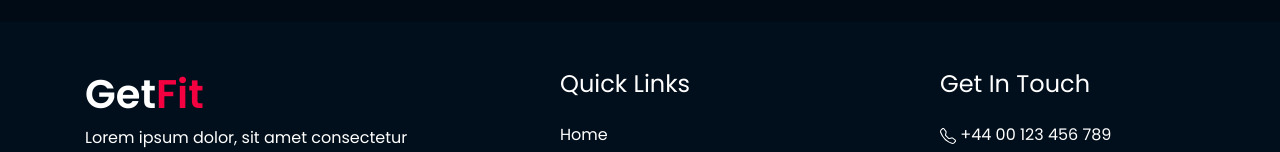
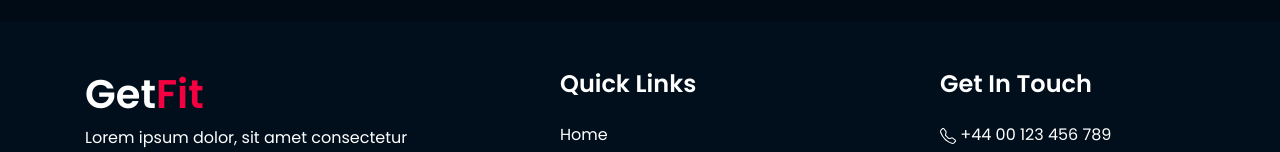
Before and after one commit to Karim-Chammout/GitFit-Landing-page, a plain HTML site: page classes.html in a window 1280 px wide. Shown: the part 2654-2806 px from the top of the page. Drawn offline with nearby package versions, Linux system fonts and the light colour scheme.

Commit message:
Update classes.html

```diff
--- a/classes.html
+++ b/classes.html
@@ -224,7 +224,7 @@
         </div>
       </div>
       <div class="col-md-3 offset-md-1 li-margin-top">
-        <h4 class="text-white mb-4">Quick Links</h4>
+        <h4 class="text-white mb-4 font-weight-bold">Quick Links</h4>
         <ul class="list-unstyled text-white">
           <li>Home</li>
           <li>Courses</li>
@@ -235,7 +235,7 @@
         </ul>
       </div>
       <div class="col-md-3 offset-md-1 li-margin-top">
-        <h4 class="text-white mb-4">Get In Touch</h4>
+        <h4 class="text-white mb-4 font-weight-bold">Get In Touch</h4>
         <ul class="list-unstyled text-white">
           <li>
             <span>
```
